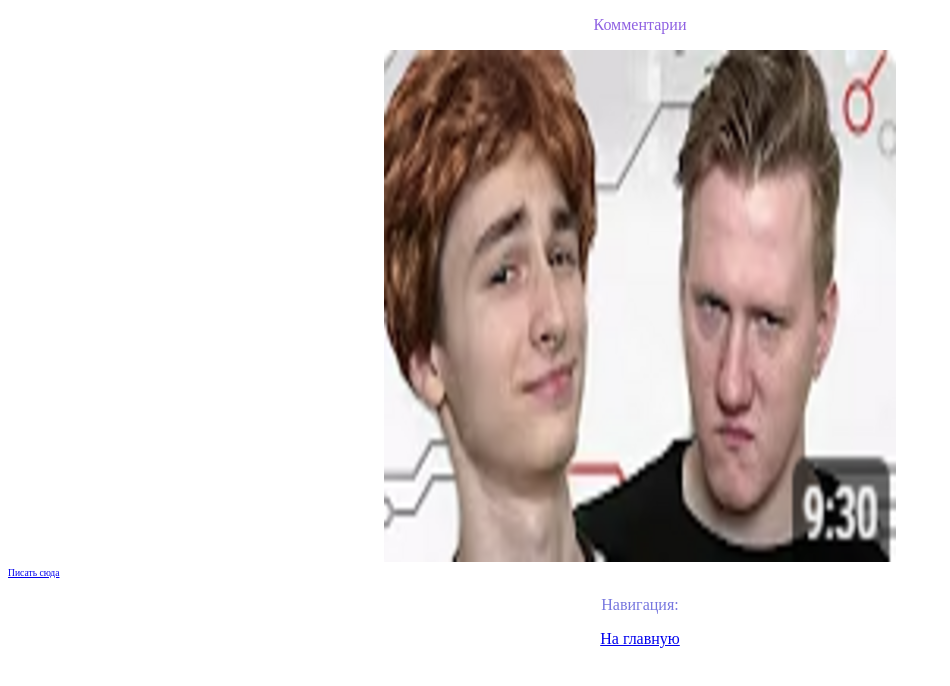
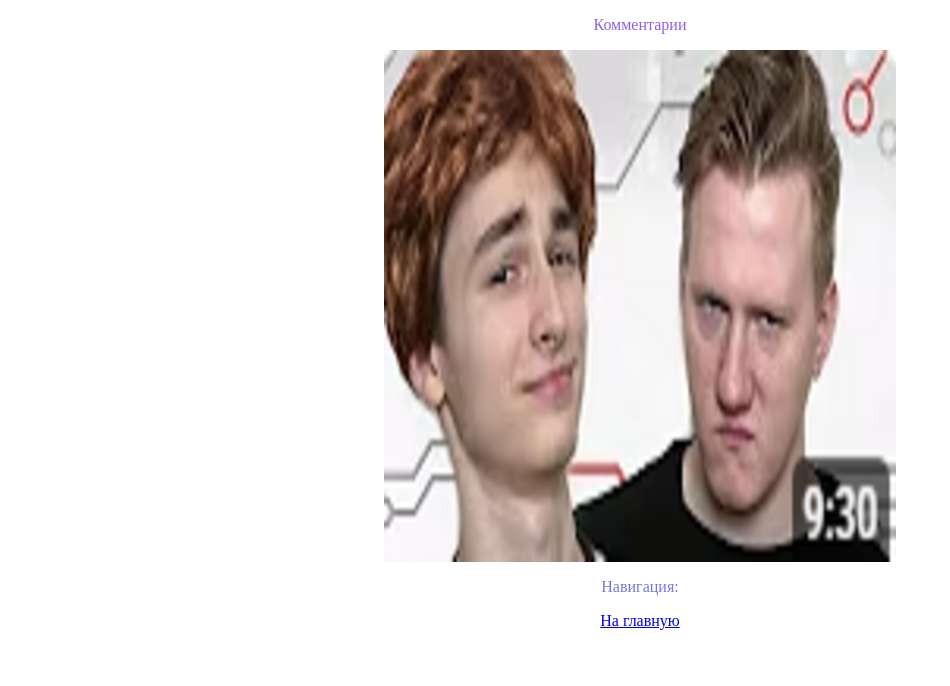
Before and after one commit to Teta0137/NET, a plain HTML site: page comm.html in a window 1280 px wide. Shown: the whole page, without its empty margins (0-950 px from the left). Drawn offline with Linux system fonts and the light colour scheme.

Commit message:
comm.html

```diff
--- a/comm.html
+++ b/comm.html
@@ -7,19 +7,6 @@
 <body>
 <p style="color: #8F61E2; text-align: center;">Комментарии</p>
 <img src="smechnoihaha.png" style="display: block; margin: 0 auto;">
-	<div id="sigCommentsBlock"></div>
-	<a href="http://sigcomments.com" style="font-size: 0.6em;">Писать сюда</a>
-	<script type="text/javascript">
-		(function(){
-			var host_id = '7903';
-			var script = document.createElement('script');
-			script.type = 'text/javascript';
-			script.async = true;
-			script.src = '//sigcomments.com/chat/?host_id='+host_id;
-			var ss = document.getElementsByTagName('script')[0];
-			ss.parentNode.insertBefore(script, ss);
-		})();
-	</script>
 <p align="center" style="color: #7777df;">Навигация:</p>
 <p align="center"><a href="index.html">На главную</a></p></body>
 </html>
```
